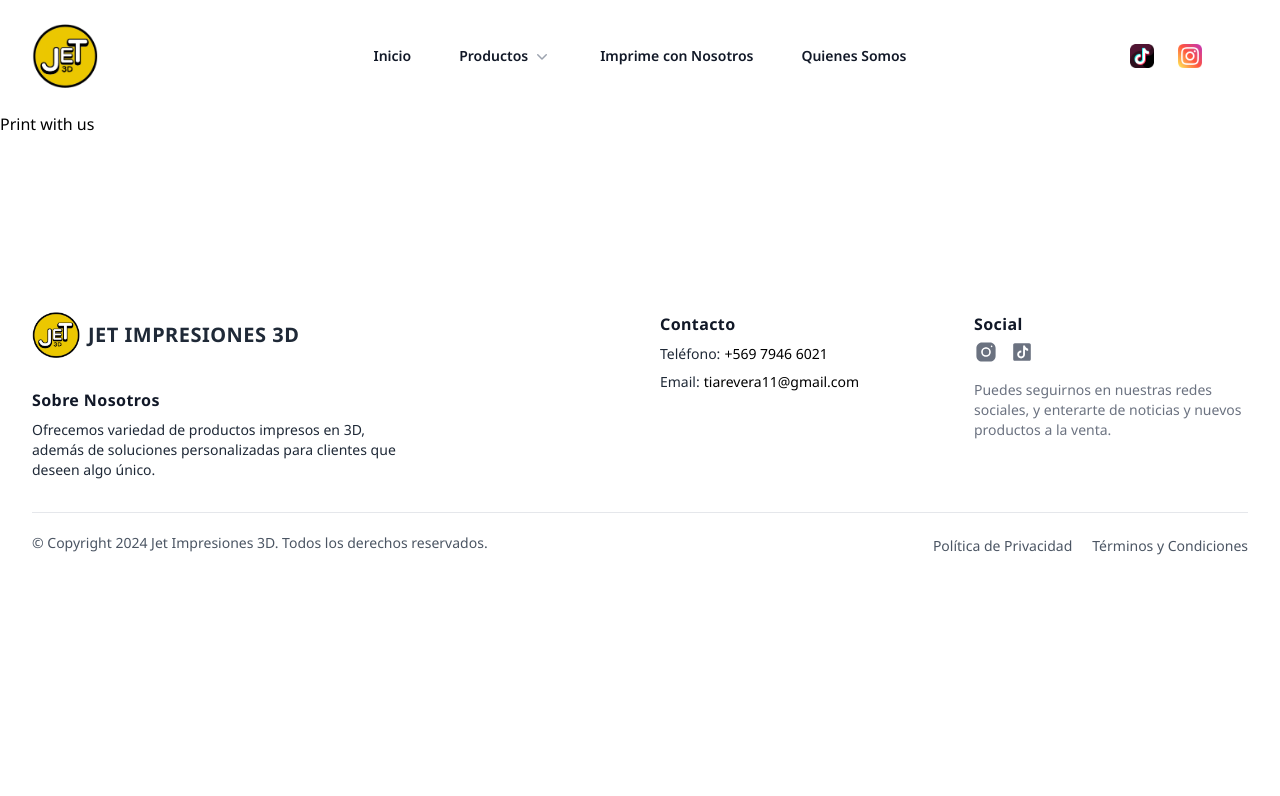
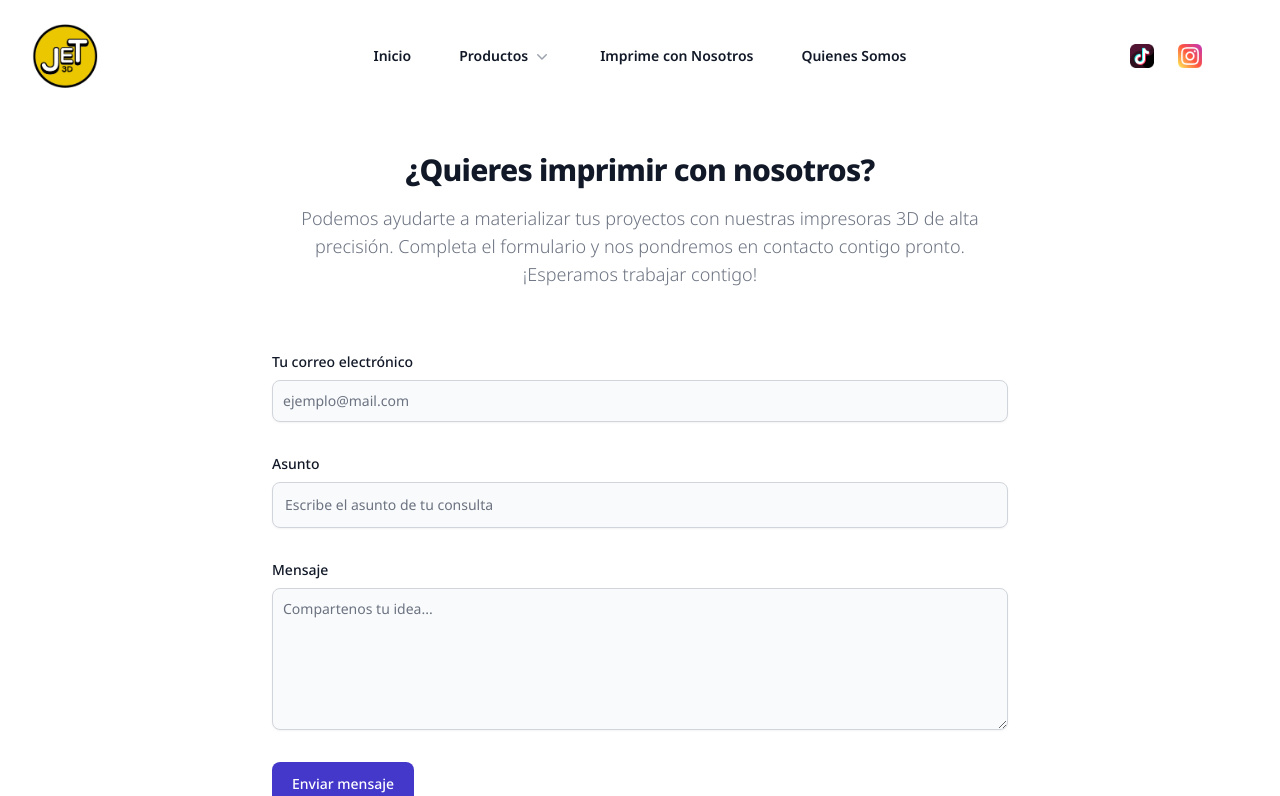
Before and after one commit to nicolas772/jet-impresiones-front, a React (Vite) app: page /print-with-us in a window 1280 px wide. Shown: the top 796 px of the page. Built offline with nearby package versions, Linux system fonts and the light colour scheme; some icons are missing.

Commit message:
formulario imprime con nosotros

```diff
--- a/src/components/PrintWithUs.jsx
+++ b/src/components/PrintWithUs.jsx
@@ -1,5 +1,27 @@
 export default function PrintWithUs () {
   return (
-    <h1>Print with us</h1>
+    <section className='bg-white dark:bg-gray-900'>
+      <div className='py-8 lg:py-10 px-4 mx-auto max-w-screen-md'>
+        <h2 className='mb-4 text-3xl tracking-tight font-extrabold text-center text-gray-900 dark:text-white'>¿Quieres imprimir con nosotros?</h2>
+        <p className='mb-8 lg:mb-16 font-light text-center text-gray-500 dark:text-gray-400 sm:text-lg'>
+          Podemos ayudarte a materializar tus proyectos con nuestras impresoras 3D de alta precisión. Completa el formulario y nos pondremos en contacto contigo pronto. ¡Esperamos trabajar contigo!
+        </p>
+        <form action='#' className='space-y-8'>
+          <div>
+            <label htmlFor='email' className='block mb-2 text-sm font-medium text-gray-900 dark:text-gray-300'>Tu correo electrónico</label>
+            <input type='email' id='email' className='shadow-sm bg-gray-50 border border-gray-300 text-gray-900 text-sm rounded-lg focus:ring-primary-500 focus:border-primary-500 block w-full p-2.5 dark:bg-gray-700 dark:border-gray-600 dark:placeholder-gray-400 dark:text-white dark:focus:ring-primary-500 dark:focus:border-primary-500 dark:shadow-sm-light' placeholder='ejemplo@mail.com' required />
+          </div>
+          <div>
+            <label htmlFor='subject' className='block mb-2 text-sm font-medium text-gray-900 dark:text-gray-300'>Asunto</label>
+            <input type='text' id='subject' className='block p-3 w-full text-sm text-gray-900 bg-gray-50 rounded-lg border border-gray-300 shadow-sm focus:ring-primary-500 focus:border-primary-500 dark:bg-gray-700 dark:border-gray-600 dark:placeholder-gray-400 dark:text-white dark:focus:ring-primary-500 dark:focus:border-primary-500 dark:shadow-sm-light' placeholder='Escribe el asunto de tu consulta' required />
+          </div>
+          <div className='sm:col-span-2'>
+            <label htmlFor='message' className='block mb-2 text-sm font-medium text-gray-900 dark:text-gray-400'>Mensaje</label>
+            <textarea id='message' rows='6' className='block p-2.5 w-full text-sm text-gray-900 bg-gray-50 rounded-lg shadow-sm border border-gray-300 focus:ring-primary-500 focus:border-primary-500 dark:bg-gray-700 dark:border-gray-600 dark:placeholder-gray-400 dark:text-white dark:focus:ring-primary-500 dark:focus:border-primary-500' placeholder='Compartenos tu idea...' />
+          </div>
+          <button type='submit' className='py-3 px-5 text-sm font-medium text-center text-white rounded-lg bg-primary-700 sm:w-fit hover:bg-primary-800 focus:ring-4 focus:outline-none focus:ring-primary-300 dark:bg-primary-600 dark:hover:bg-primary-700 dark:focus:ring-primary-800'>Enviar mensaje</button>
+        </form>
+      </div>
+    </section>
   )
 }
```
